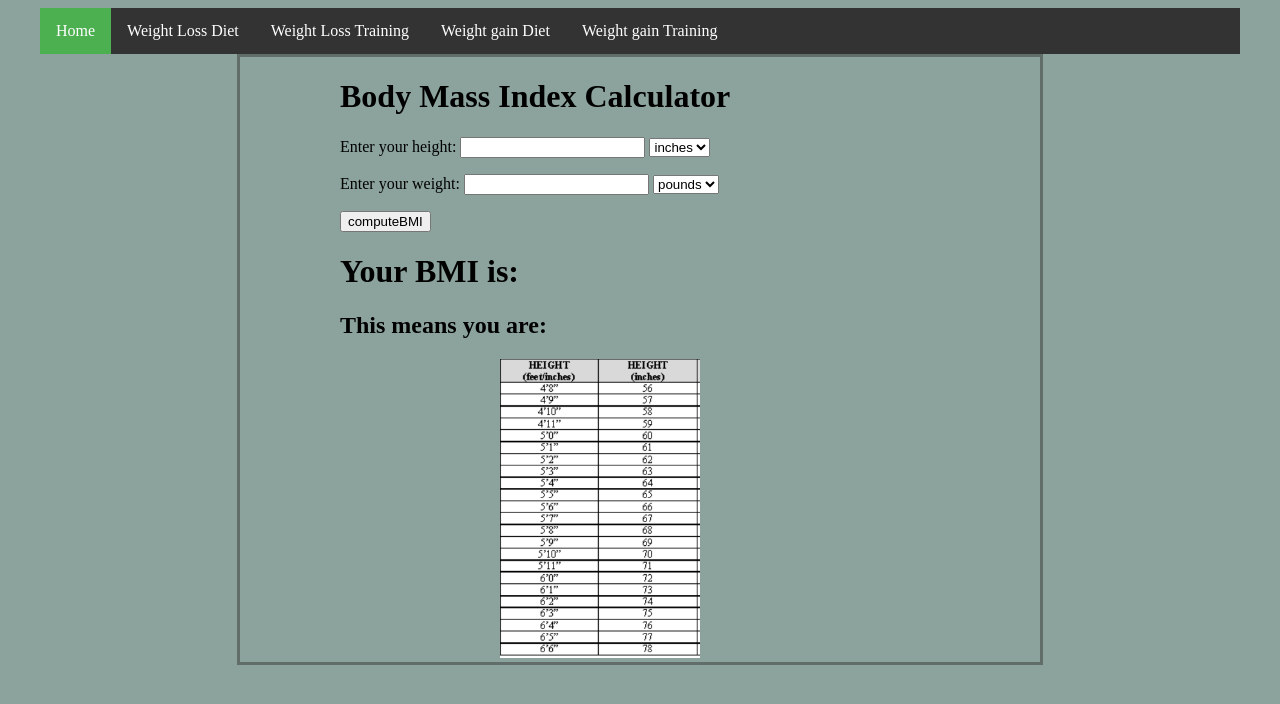
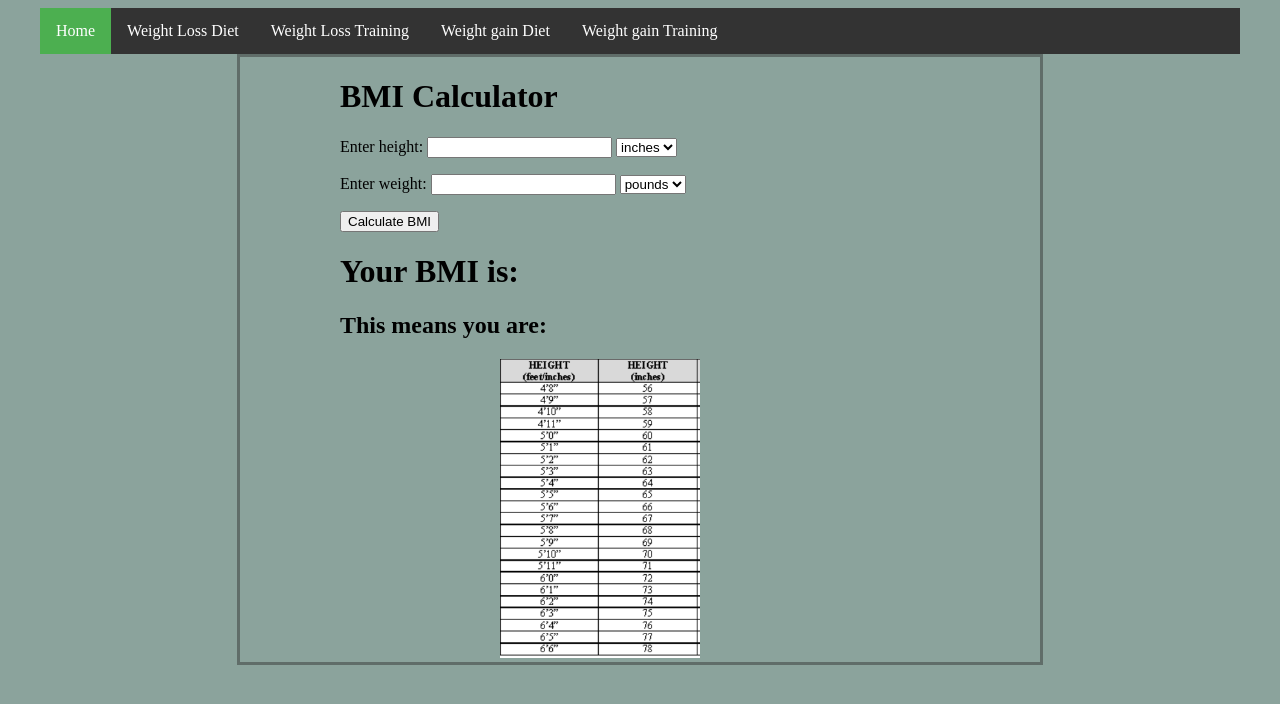
Before and after one commit to rkroma1/WebProject, a plain HTML site: page index.html in a window 1280 px wide. Drawn offline with Linux system fonts and the light colour scheme.

Commit message:
Update index.html

```diff
--- a/index.html
+++ b/index.html
@@ -34,20 +34,20 @@
       <li><a href="#">Weight gain Training</a></li>
     </ul>
     <div class="bmi">
-    <h1>Body Mass Index Calculator</h1>
-        <p>Enter your height:
+    <h1>BMI Calculator</h1>
+        <p>Enter height:
             <input type="text" id="height" />
             <select type="multiple" id="heightunits">
                 <option value="inches">inches</option>
             </select>
         </p>
-        <p>Enter your weight:
+        <p>Enter weight:
             <input type="text" id="weight" />
             <select type="multiple" id="weightunits">
                 <option value="lb">pounds</option>
             </select>
         </p>
-        <input type="button" value="computeBMI" onclick="computeBMI()"/>
+        <input type="button" value="Calculate BMI" onclick="computeBMI()"/>
          <h1>Your BMI is: <span id="output"></span></h1>
 
         <h2>This means you are: <span id='meaning'></span> </h2>
```
